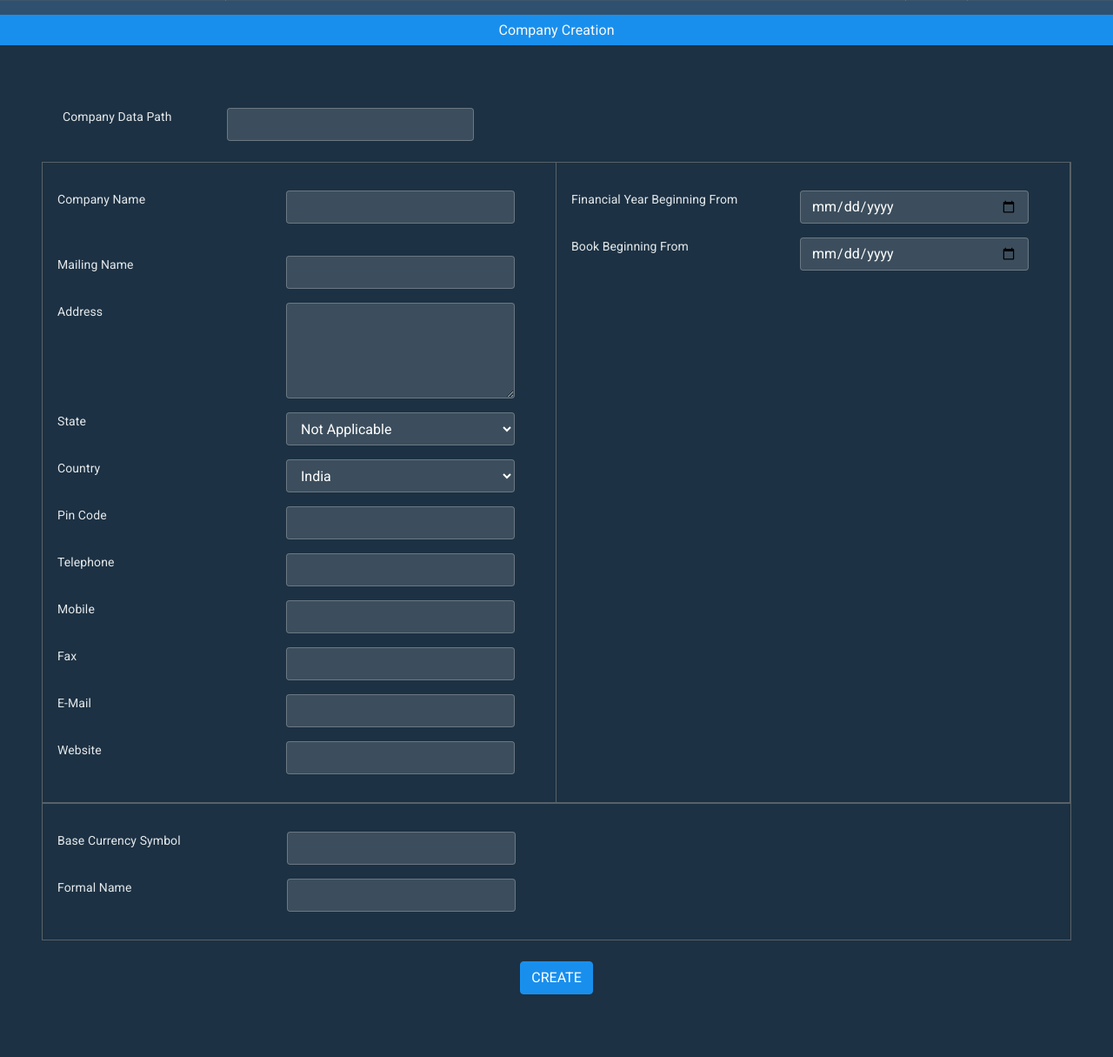
After one commit to jisha316/tally, a Django app: page /create_cmpny in a window 1280 px wide. The commit adds this page. Shown: the part 69-1284 px from the top of the page at 87% size. Run offline with Django 4.2, Linux system fonts and the light colour scheme; some libraries are stand-ins or nearby versions; some web fonts are replaced.

Commit message:
third commit

```diff
--- a/app1/templates/jisha/c_create.html
+++ b/app1/templates/jisha/c_create.html
@@ -41,7 +41,7 @@
                             <div class="col-sm-8 m-0 p-0"> <label for="a"><b>Show amount in millions</b></label></div>
                             <div class="col-sm-4 m-0 p-0">
                                 <select name="optional" id="i" class="form-control">
-                                    <option value="">No</option>
+                                    <option value="" >No</option>
                                     <option value="">Yes</option>
                                 </select>
                             </div>
--- /dev/null
+++ b/app1/templates/jisha/create_cmpny.html
@@ -0,0 +1,122 @@
+{% extends 'base.html' %}
+    {% block body %}
+    {% load static %}
+    <style>
+        .enter{
+            display: flex;
+            align-items: center;
+            justify-content: center;
+
+        }
+        textarea{
+            background-color: #213b52;
+        }
+    </style>
+
+  <div class="m-0">
+        <h6  class="bg-info text-light p-2 m-0 text-center">Company Creation</h6>
+        <form class="p-5" style="background-color:rgba(0,0,0,.4);">
+            <div class="p-3">
+                <div class="row container-fluid  p-2 m-0">
+                    <div class="col-sm-2 m-0 p-0"> <label for="a">Company Data Path</label></div>
+                    <div class="col-sm-3 m-0 p-0"><input type="text" class="form-control" id="a" placeholder=""></div>
+                    <div class="col-sm-7 m-0 p-0"></div>
+                </div>
+            </div>
+            <div class="row container-fluid  p-0 m-0" style=" border: 1px solid rgba(128, 128, 128, 0.6);">
+                <div class="col-sm-6 m-0 p-4" style=" border-right: 1px solid rgba(128, 128, 128, 0.6);">
+                    <div class="row container-fluid  p-2">
+                        <div class="col-sm-6 m-0 p-0"> <label for="d">Company Name</label></div>
+                        <div class="col-sm-6 m-0 p-0"><input type="text" class="form-control" id="c" placeholder=""></div>
+                    </div><br>
+                    <div class="row container-fluid  p-2">
+                        <div class="col-sm-6 m-0 p-0"> <label for="d">Mailing Name</label></div>
+                        <div class="col-sm-6 m-0 p-0"><input type="text" class="form-control" id="c" placeholder=""></div>
+                    </div>
+                    <div class="row container-fluid  p-2">
+                        <div class="col-sm-6 m-0 p-0"> <label for="d">Address</label></div>
+                        <div class="col-sm-6 m-0 p-0"><textarea class="form-control" name="" id="" cols="36" rows="4"></textarea></div>
+                    </div>
+                    <div class="row container-fluid  p-2">
+                        <div class="col-sm-6 m-0 p-0"> <label for="c">State</label></div>
+                        <div class="col-sm-6 m-0 p-0">
+                            <select name="optional" id="i" class="form-control">
+                                <option value="">Not Applicable</option>
+                                <option value="">Bihar</option>
+                                <option value="">Delhi</option>
+                                <option value="">Goa</option>
+                                <option value="">Kerala</option>
+                            </select>
+                        </div>
+                    </div>
+                    <div class="row container-fluid  p-2">
+                        <div class="col-sm-6 m-0 p-0"> <label for="c">Country</label></div>
+                        <div class="col-sm-6 m-0 p-0">
+                            <select name="optional" id="i" class="form-control">
+                                <option value="">Not Applicable</option>
+                                <option value="">Bhutan</option>
+                                <option value="">Egypt</option>
+                                <option value="">Ghana</option>
+                                <option value="" selected>India</option>
+                            </select>
+                        </div>
+                    </div>
+                    <div class="row container-fluid  p-2">
+                        <div class="col-sm-6 m-0 p-0"> <label for="d">Pin Code</label></div>
+                        <div class="col-sm-6 m-0 p-0"><input type="text" class="form-control" id="d" placeholder=""></div>
+                    </div>
+                    <div class="row container-fluid  p-2">
+                        <div class="col-sm-6 m-0 p-0"> <label for="d">Telephone</label></div>
+                        <div class="col-sm-6 m-0 p-0"><input type="text" class="form-control" id="d" placeholder=""></div>
+                    </div>
+                    <div class="row container-fluid  p-2">
+                        <div class="col-sm-6 m-0 p-0"> <label for="d">Mobile</label></div>
+                        <div class="col-sm-6 m-0 p-0"><input type="text" class="form-control" id="d" placeholder=""></div>
+                    </div>
+                    <div class="row container-fluid  p-2">
+                        <div class="col-sm-6 m-0 p-0"> <label for="d">Fax</label></div>
+                        <div class="col-sm-6 m-0 p-0"><input type="text" class="form-control" id="d" placeholder=""></div>
+                    </div>
+                    <div class="row container-fluid  p-2">
+                        <div class="col-sm-6 m-0 p-0"> <label for="d">E-Mail</label></div>
+                        <div class="col-sm-6 m-0 p-0"><input type="email" class="form-control" id="d" placeholder=""></div>
+                    </div>
+                    <div class="row container-fluid  p-2">
+                        <div class="col-sm-6 m-0 p-0"> <label for="d">Website</label></div>
+                        <div class="col-sm-6 m-0 p-0"><input type="text" class="form-control" id="d" placeholder=""></div>
+                    </div>
+                </div>
+
+                <div class="col-sm-6 m-0 p-4" style=" border-right: 1px solid rgba(128, 128, 128, 0.6);">
+
+                    <div class="row container-fluid  p-0">
+                        <div class="col-sm-6 m-0 p-0"></div>
+                        <div class="col-sm-6 m-0 p-0"></div>
+                    </div>
+                    <div class="row container-fluid  p-2">
+                        <div class="col-sm-6 m-0 p-0"> <label for="d">Financial Year Beginning From</label></div>
+                        <div class="col-sm-6 m-0 p-0"><input type="date" class="form-control" id="c" placeholder=""></div>
+                    </div>
+                    <div class="row container-fluid  p-2">
+                        <div class="col-sm-6 m-0 p-0"> <label for="d">Book Beginning From</label></div>
+                        <div class="col-sm-6 m-0 p-0"><input type="date" class="form-control" id="c" placeholder=""></div>
+                    </div>
+                </div>
+            </div>
+            <div class="row container-fluid  p-0 m-0" style=" border: 1px solid rgba(128, 128, 128, 0.6);">
+                <div class="col-sm-6 m-0 p-4">
+                    <div class="row container-fluid  p-2">
+                        <div class="col-sm-6 m-0 p-0"> <label for="d"></label>Base Currency Symbol</div>
+                        <div class="col-sm-6 m-0 p-0"><input type="text" class="form-control" id="d" placeholder=""></div>
+                    </div>
+                    <div class="row container-fluid  p-2">
+                        <div class="col-sm-6 m-0 p-0"> <label for="d"></label>Formal Name</div>
+                        <div class="col-sm-6 m-0 p-0"><input type="text" class="form-control" id="d" placeholder=""></div>
+                    </div>
+                </div>
+                <div class="col-sm-4 m-0 p-4"></div>
+            </div>
+            <div class="enter w-100 py-4"><button class="btn btn-info w-15">CREATE</button></div>
+        </form>
+    </div>
+{% endblock %}
--- a/app1/templates/jisha/groups.html
+++ b/app1/templates/jisha/groups.html
@@ -6,7 +6,6 @@
             display: flex;
             align-items: center;
             justify-content: center;
-
         }
     </style>
     <div class="m-0">
--- a/app1/templates/jisha/ledger.html
+++ /dev/null
@@ -1 +0,0 @@
-!
--- a/app1/templates/jisha/ledgers.html
+++ b/app1/templates/jisha/ledgers.html
@@ -8,12 +8,6 @@
             justify-content: center;
 
         }
-        /* h5{
-            border-bottom: 1px solid white;
-            border-bottom-width: 10px;
-
-        }
-         */
     </style>
 
   <div class="m-0">
--- a/app1/urls.py
+++ b/app1/urls.py
@@ -28,4 +28,12 @@ urlpatterns = [
 
     path('c_alter',views.c_alter,name='c_alter'),
 
+    path('cost',views.cost,name='cost'),
+
+    path('rates',views.rates,name='rates'),
+
+    path('cmpny_list',views.cmpny_list,name='cmpny_list'),
+
+    path('create_cmpny',views.create_cmpny,name='create_cmpny'),
+
 ]
--- a/app1/views.py
+++ b/app1/views.py
@@ -50,3 +50,15 @@ def c_create(request):
 
 def c_alter(request):
     return render(request, 'jisha/c_alter.html')
+
+def cost(request):
+    return render(request, 'jisha/cost.html')
+
+def rates(request):
+    return render(request, 'jisha/rates.html')
+
+def cmpny_list(request):
+    return render(request, 'jisha/cmpny_list.html')
+
+def create_cmpny(request):
+    return render(request, 'jisha/create_cmpny.html')
```
Also changed, not shown: app1/templates/jisha/cmpny_list.html (added, +39 -0 lines), app1/templates/jisha/cost.html (added, +44 -0 lines), app1/templates/jisha/rates.html (added, +92 -0 lines), app1/templates/jisha/vouchers.html (+4 -22 lines).
